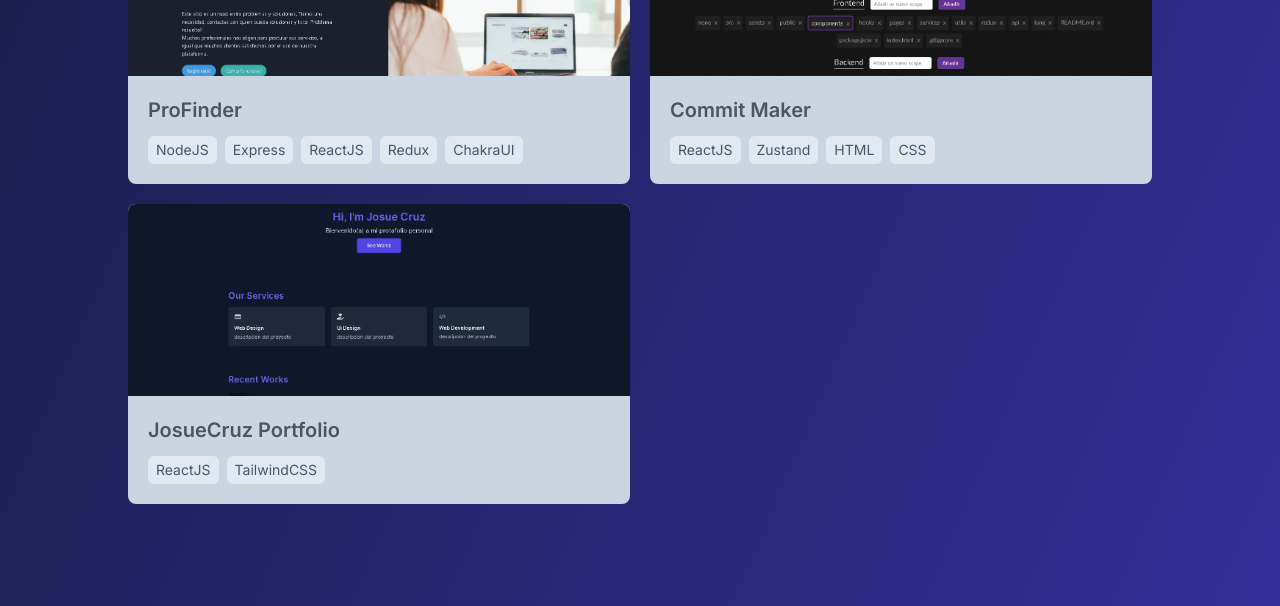
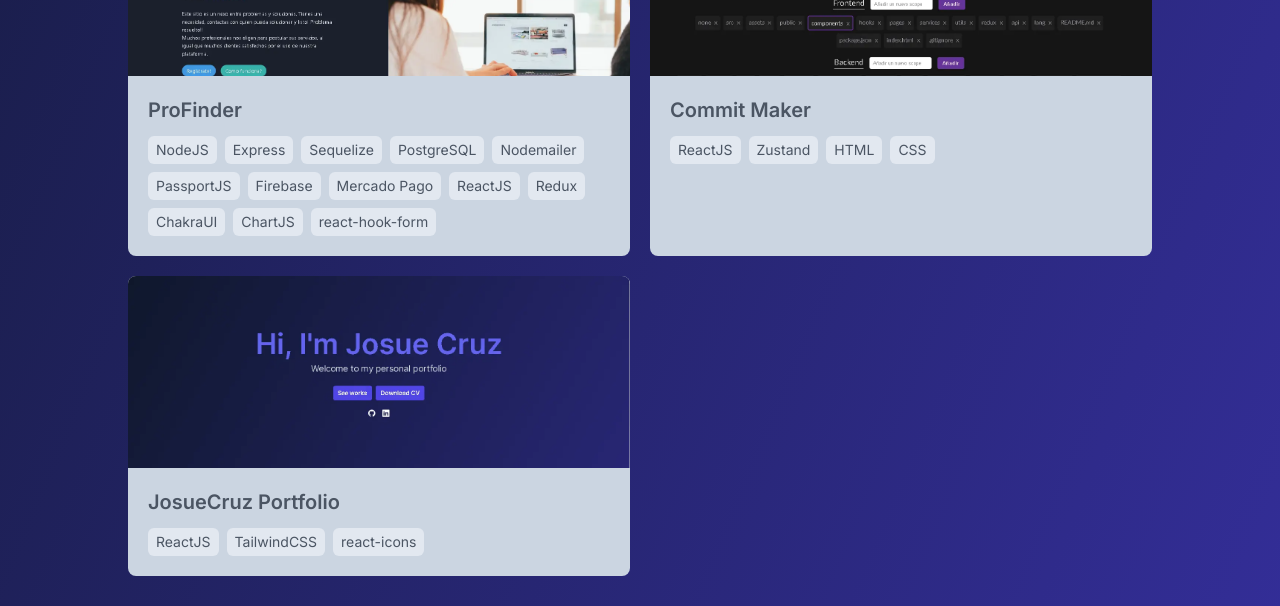
Before and after one commit to JosueEC/JosueCruz-Portfolio, a React (Vite) app: page / in a window 1280 px wide. Shown: the part 1820-2426 px from the top of the page. Built offline with nearby package versions, Linux system fonts and the light colour scheme.

Commit message:
feat(components): 💄 Add links to the footer.

```diff
--- a/src/components/About.jsx
+++ b/src/components/About.jsx
@@ -14,7 +14,7 @@ export default function About () {
         <p className='text-md text-gray-600 dark:text-gray-300'>
           Please do not hesitate to contact me. I am confident that I can make a significant contribution to your development team.
         </p>
-        <a href='mailto:josueev.cruz@gmail.com' className='block mt-3 text-md md:text-lg  text-gray-700 dark:text-gray-300 underline hover:text-indigo-500 dark:hover:text-indigo-500'>josueev.cruz@gmail.com</a>
+        <a href='mailto:josueev.cruz@gmail.com' target='_blank' rel='noreferrer' className='block mt-3 text-md md:text-lg  text-gray-700 dark:text-gray-300 underline hover:text-indigo-500 dark:hover:text-indigo-500'>josueev.cruz@gmail.com</a>
       </div>
       <img src='https://avatars.githubusercontent.com/u/34457838?v=4' alt='JosueCruz' className='w-full md:w-6/12 rounded-lg object-cover' />
     </div>
--- a/src/components/Footer.jsx
+++ b/src/components/Footer.jsx
@@ -10,12 +10,12 @@ export default function FooterClean () {
         <p className='text-sm text-gray-400 sm:ml-4 sm:pl-4 sm:border-l-2 sm:border-gray-800 sm:py-2 sm:mt-0 mt-4'> Made with <BsFillHeartFill className='inline-block text-blue-600' /> by JosueCruz © {new Date().getFullYear()} All rights reserved
         </p>
         <span className='inline-flex sm:ml-auto sm:mt-0 mt-4 justify-center sm:justify-start space-x-2'>
-          <a className='p-1 -m-1 group' href='#'>
+          <a className='p-1 -m-1 group' href='https://github.com/JosueEC' target='_blank' rel='noreferrer'>
             <BsGithub class='w-6 h-6 transition text-indigo-600
             dark:text-white hover:fill-indigo-500 md hydrated'
             />
           </a>
-          <a className='p-1 -m-1 group' aria-label='Follow on LinkedIn' href='#'>
+          <a className='p-1 -m-1 group' aria-label='Follow on LinkedIn' href='https://www.linkedin.com/in/josue-evangelista-cruz' target='_blank' rel='noreferrer'>
             <BsLinkedin class='w-6 h-6 transition text-2xl text-indigo-600
             dark:text-white hover:fill-indigo-500 md hydrated'
             />
--- a/src/components/Hero.jsx
+++ b/src/components/Hero.jsx
@@ -22,12 +22,12 @@ export default function Hero () {
         </div>
 
         <div className='flex justify-center gap-6 mt-6'>
-          <a className='p-1 -m-1 group' href='#'>
+          <a className='p-1 -m-1 group' href='https://github.com/JosueEC' target='_blank' rel='noreferrer'>
             <BsGithub class='w-6 h-6 transition text-indigo-600
             dark:text-white hover:fill-indigo-500 md hydrated'
             />
           </a>
-          <a className='p-1 -m-1 group' aria-label='Follow on LinkedIn' href='#'>
+          <a className='p-1 -m-1 group' aria-label='Follow on LinkedIn' href='https://www.linkedin.com/in/josue-evangelista-cruz' target='_blank' rel='noreferrer'>
             <BsLinkedin class='w-6 h-6 transition text-2xl text-indigo-600
             dark:text-white hover:fill-indigo-500 md hydrated'
             />
--- a/src/data/works.jsx
+++ b/src/data/works.jsx
@@ -6,7 +6,7 @@ export default [
   {
     title: 'ProFinder',
     image: Profinder,
-    tech: ['NodeJS', 'Express', 'ReactJS', 'Redux', 'ChakraUI'],
+    tech: ['NodeJS', 'Express', 'Sequelize', 'PostgreSQL', 'Nodemailer', 'PassportJS', 'Firebase', 'Mercado Pago', 'ReactJS', 'Redux', 'ChakraUI', 'ChartJS', 'react-hook-form'],
     workURL: 'https://profinder-client.vercel.app/'
   },
   {
@@ -18,7 +18,7 @@ export default [
   {
     title: 'JosueCruz Portfolio',
     image: Portfolio,
-    tech: ['ReactJS', 'TailwindCSS'],
+    tech: ['ReactJS', 'TailwindCSS', 'react-icons'],
     workURL: '#hero'
   }
 ]
```
Also changed, not shown: src/assets/WorksFrames/portfolio.webp.
